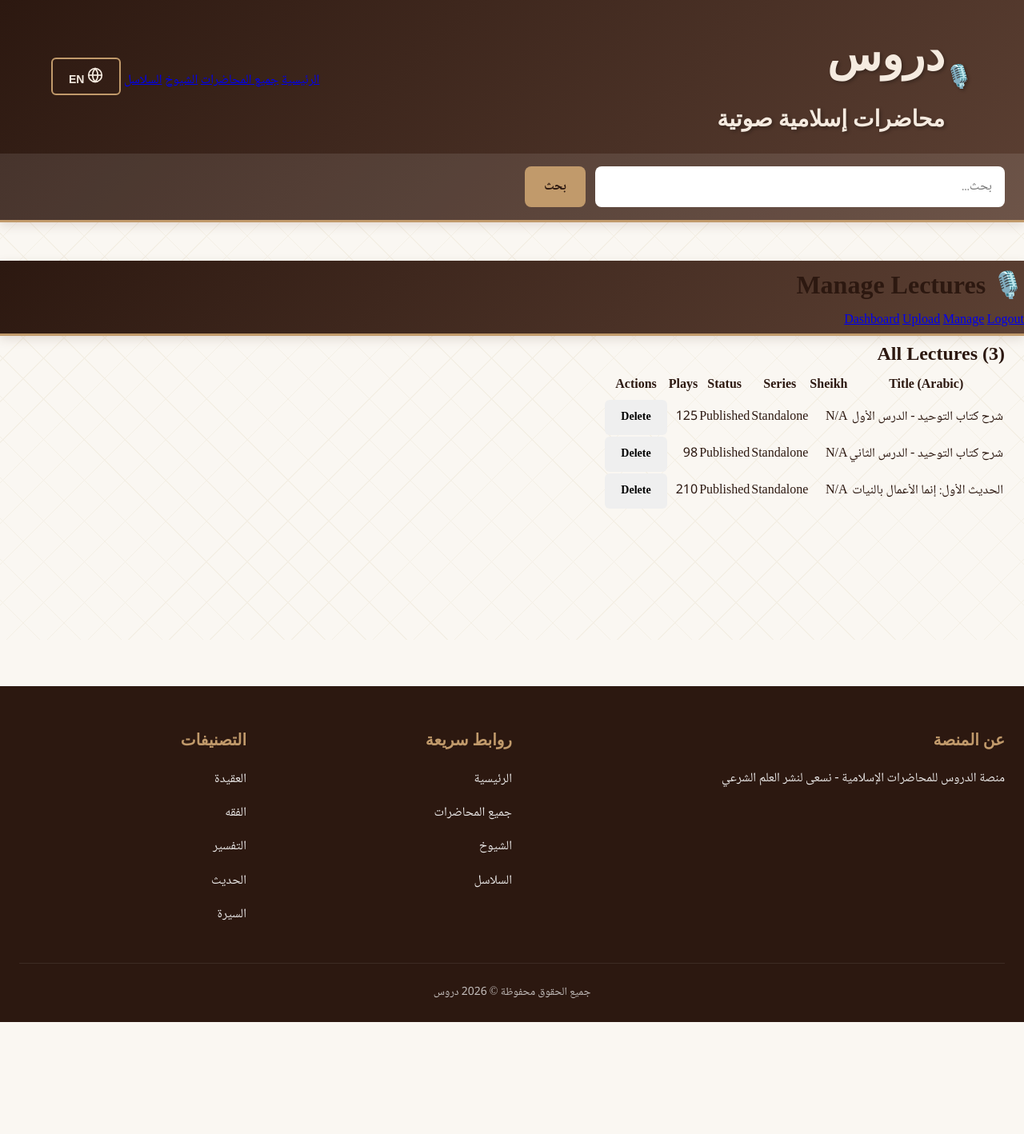
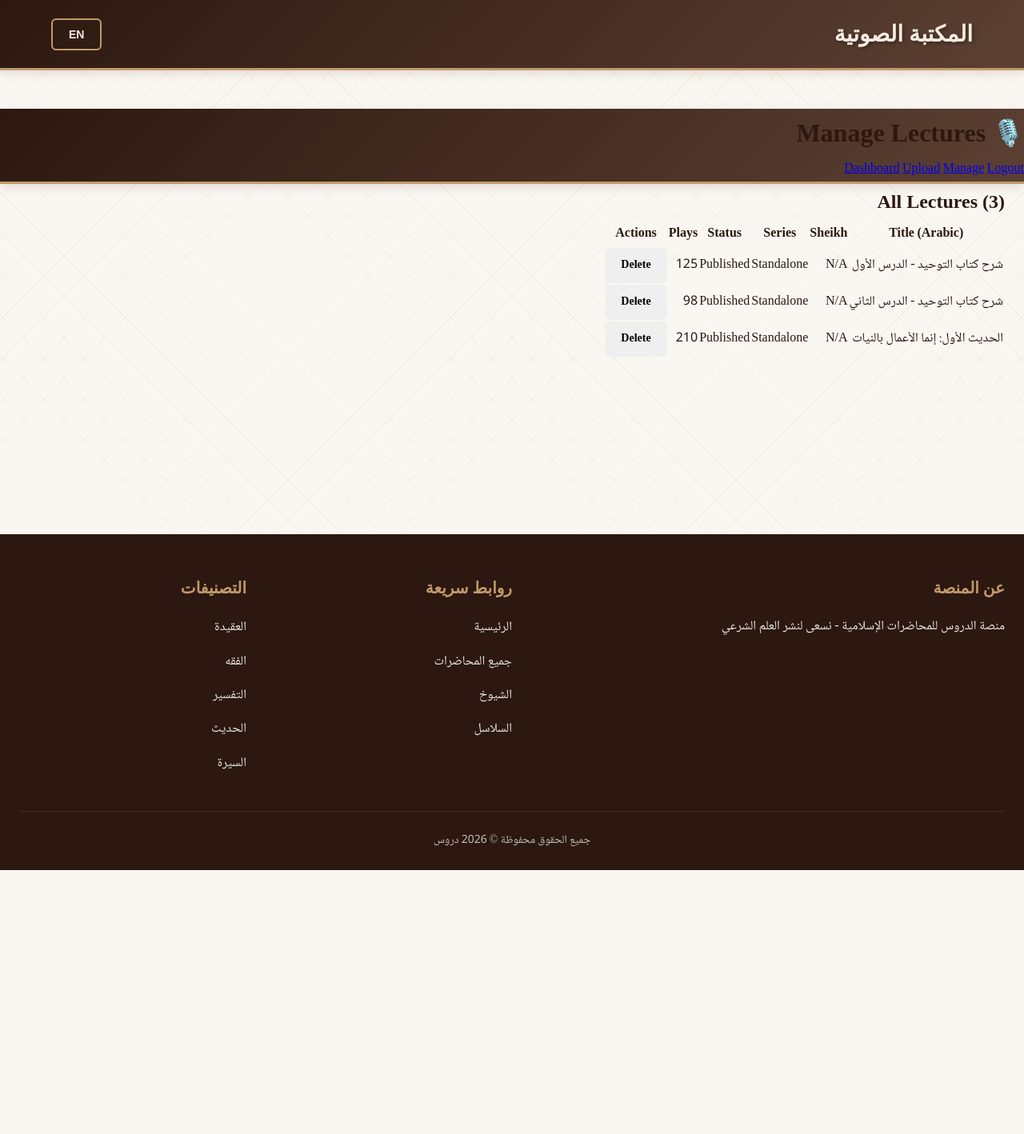
Before and after one commit to Mohamed-AH/wurud, a Node server app: template views/admin/manage.ejs in a window 1280 px wide. Shown: the whole page at 80% size. After the commit the page ends 1088 px from the top, so only its background shows below. Run offline with Node 20, Linux system fonts and the light colour scheme; the template is opened without the code that fills it: values that come from a table or form of the project are taken from there, others are empty; data comes from the database, SQL or seed files in the repository; some libraries are stand-ins or nearby versions; some web fonts are replaced.

Commit message:
Update header component to simplified brown/gold design
- Remove emoji icons and navigation links
- Simplify to just logo + language toggle
- Update to match new scholarly aesthetic
- Logo: 'المكتبة الصوتية' / 'Audio Library'
- Button styles using new brown/gold palette

Next: Update homepage with expandable series cards

```diff
--- a/views/partials/header.ejs
+++ b/views/partials/header.ejs
@@ -1,47 +1,13 @@
 <header class="header">
-  <div class="header-top">
-    <div class="container">
-      <div class="header-content">
-        <a href="/" class="logo">
-          <span class="logo-icon">🎙️</span>
-          <div class="logo-text">
-            <h1><%= locale === 'ar' ? 'دروس' : 'Duroos' %></h1>
-            <p><%= locale === 'ar' ? 'محاضرات إسلامية صوتية' : 'Islamic Audio Lectures' %></p>
-          </div>
-        </a>
+  <div class="header-content">
+    <a href="/" class="logo">
+      <%= locale === 'ar' ? 'المكتبة الصوتية' : 'Audio Library' %>
+    </a>
 
-        <nav class="header-nav">
-          <a href="/"><%= t('nav_home') %></a>
-          <a href="/browse"><%= t('nav_lectures') %></a>
-          <a href="/sheikhs"><%= t('nav_sheikhs') %></a>
-          <a href="/series"><%= t('nav_series') %></a>
-
-          <!-- Language Toggle -->
-          <button id="langToggle" class="lang-toggle" aria-label="Toggle language">
-            <svg width="20" height="20" viewBox="0 0 24 24" fill="none" stroke="currentColor" stroke-width="2">
-              <circle cx="12" cy="12" r="10"></circle>
-              <path d="M12 2a15.3 15.3 0 0 1 4 10 15.3 15.3 0 0 1-4 10 15.3 15.3 0 0 1-4-10 15.3 15.3 0 0 1 4-10z"></path>
-              <path d="M2 12h20"></path>
-            </svg>
-            <span id="langText"><%= locale === 'ar' ? 'EN' : 'عربي' %></span>
-          </button>
-        </nav>
-      </div>
-    </div>
-  </div>
-
-  <div class="search-section">
-    <div class="container">
-      <form action="/browse" method="GET" class="search-container">
-        <input
-          type="text"
-          name="search"
-          class="search-input"
-          placeholder="<%= t('nav_search') %>"
-          value="<%= typeof search !== 'undefined' ? search : '' %>"
-        >
-        <button type="submit" class="search-btn"><%= locale === 'ar' ? 'بحث' : 'Search' %></button>
-      </form>
+    <div class="header-actions">
+      <button id="langToggle" class="btn-secondary" aria-label="Toggle language">
+        <span id="langText"><%= locale === 'ar' ? 'EN' : 'عربي' %></span>
+      </button>
     </div>
   </div>
 </header>
```
